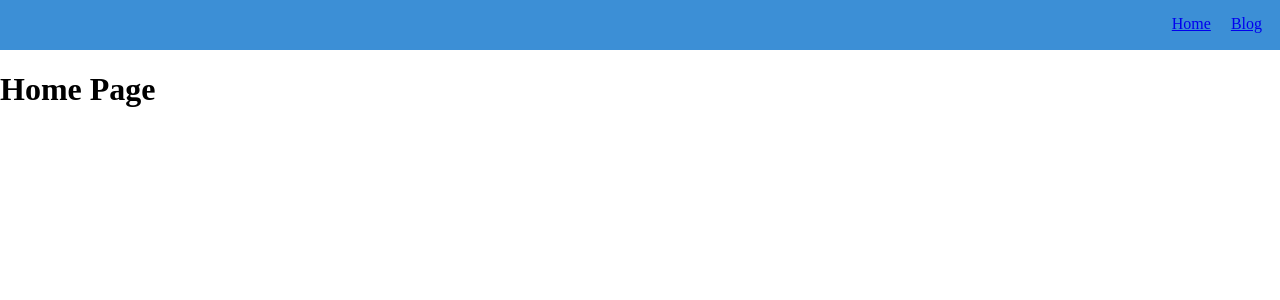
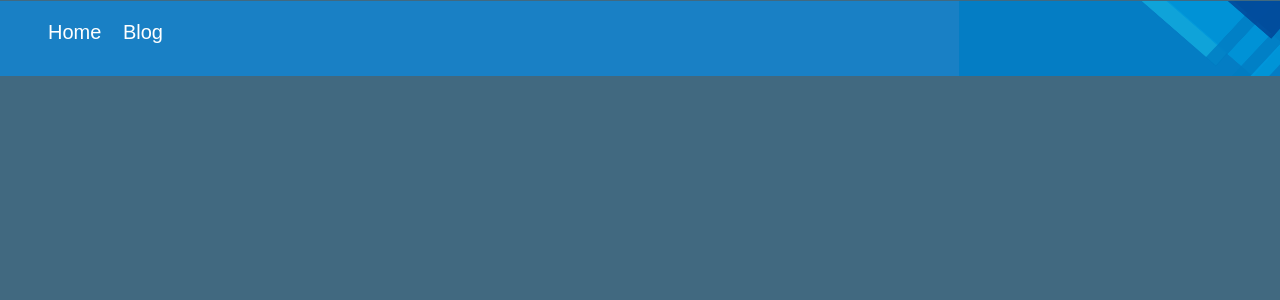
Before and after one commit to George-Perez/portfolio, a Jekyll site: the page built from index.html, in a window 1280 px wide. Shown: the top 300 px of the page. Built offline with Jekyll 4.4.1, drawn with Linux system fonts in a browser that asks for light colours.

Commit message:
added hdr img

```diff
--- a/_includes/navigation.html
+++ b/_includes/navigation.html
@@ -7,30 +7,68 @@
     nav ul {
         margin: 0;
         padding-right: 10px;
-        text-align: right;
-        padding-top: 15px;
+        text-align: left;
+        padding-top: 20px;
     }
 
     nav ul>li {
         display: inline;
         Padding: 8px;
+        font-family: sans-serif;
+        font-size: 20px;
+        color: #ffffff;
     }
 
     nav {
-        background-color: #3c8fd6;
-        height: 50px;
+        z-index: 1;
+        position: fixed;
+        height: 80px;
+    }
+
+    img {
+        padding-top -10px;
+        padding: 0;
+        margin: 0;
+        float: right;
+        height: 75px;
+        position: relative;
+    }
+
+    .logo {
+        position: fixed;
+        width: 100%;
+        margin-top: -20px;
+        height: 75px;
+        background-color: #1980c5;
+        margin-bottom: 10px;
+        border-bottom: 2px #000000;
+    }
+    /* unvisited link */
+
+    a:link {
+        color: #ffffff;
+        text-decoration: none;
+    }
+    /* visited link */
+
+    a:visited {
+        color: #ffffff;
     }
 </style>
 
 
 
 <nav>
+    <div class="logo">
+        <img src="{{ site.github.url }}/images/Banner.png" alt="Blue banner"></img>
+
         <ul>
             <li>
-            <a href="{{ site.github.url }}/">Home</a>
+                <a href="{{ site.github.url }} /">Home</a>
             </li>
             <li>
-            <a href="{{ site.github.url }}/blog.html">Blog</a>
+                <a href="{{ site.github.url }} /blog.html">Blog</a>
             </li>
         </ul>
+    </div>
 </nav>
--- a/_layouts/default.html
+++ b/_layouts/default.html
@@ -8,6 +8,7 @@
         body {
             margin: 0;
             padding: 0;
+            background-color: #416980;
         }
     </style>
 </head>
--- a/index.html
+++ b/index.html
@@ -3,4 +3,4 @@ layout: default
 title: George Perez Portfolio
 ---
 
-<h1>Home Page</h1>
+<h1>Welcome to My home page</h1>
```
Also changed, not shown: images/Banner.png (added). Lines whose indentation alone changed are shown as unchanged.
